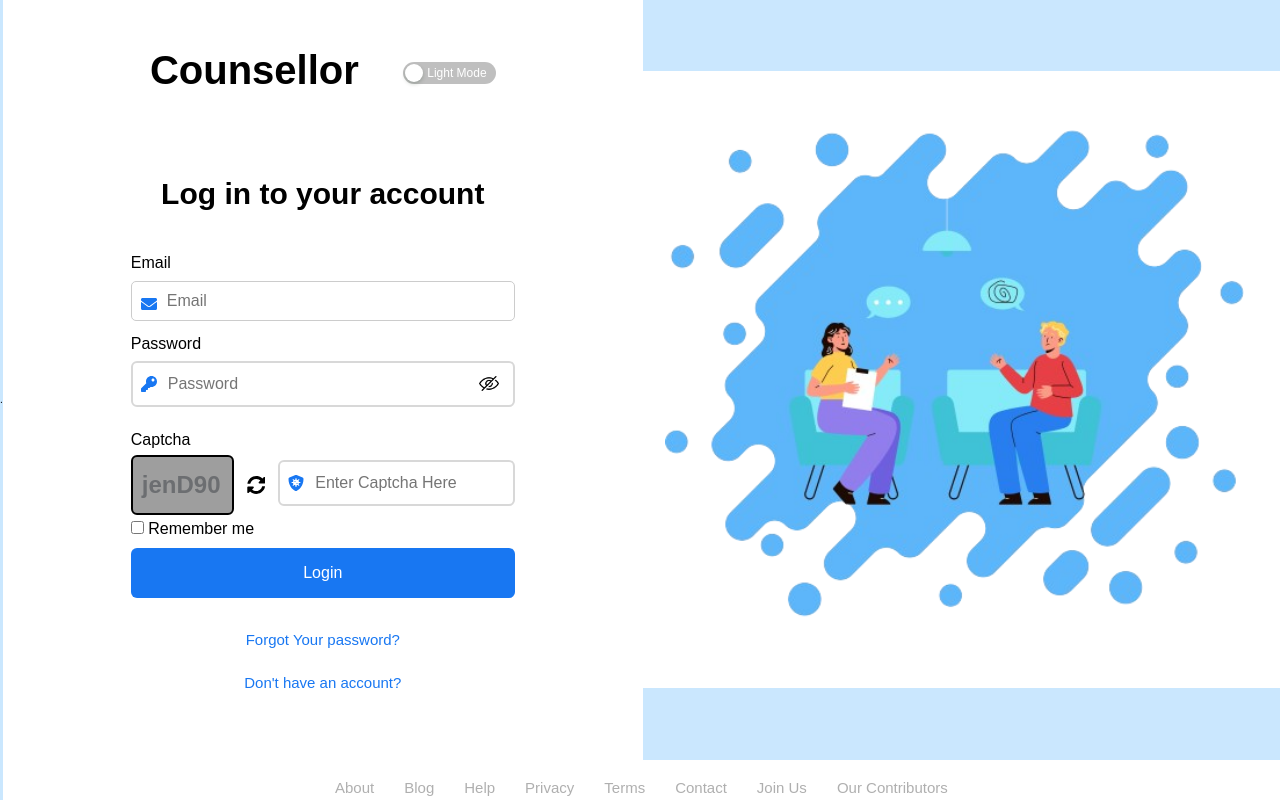
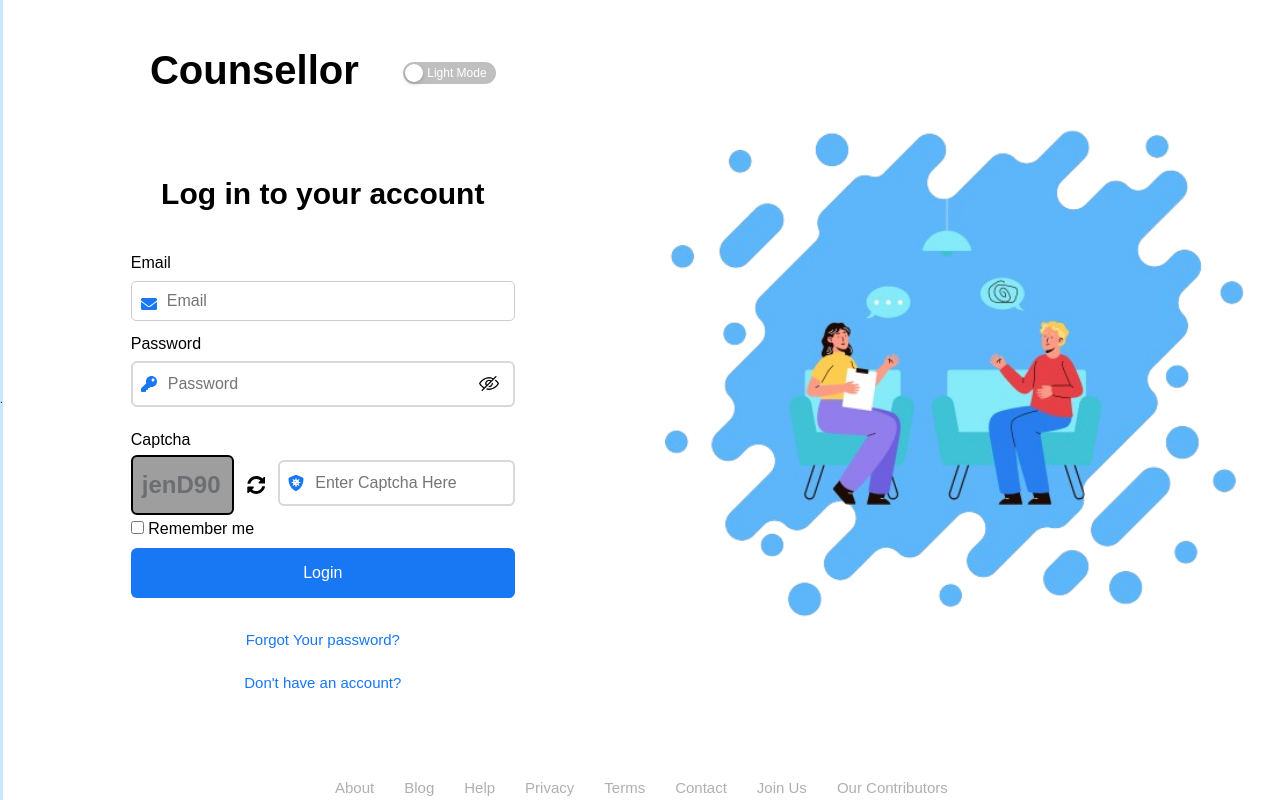
Before and after one commit to Counselllor/Counsellor-Web, a React (Vite) app: page / in a window 1280 px wide. Built offline with nearby package versions, Linux system fonts and the light colour scheme; no server answers; grey boxes are pictures that could not be loaded; a web font is replaced by a local one.

Commit message:
resolve theme issue

```diff
--- a/src/components/jobs/Jobs.css
+++ b/src/components/jobs/Jobs.css
@@ -13,9 +13,6 @@ body {
   background-color: #cae7fe;
 }
 
-.App{
-  background-color: #cae7fe;
-}
 
 .jobsPage-container {
   display: flex;
```
